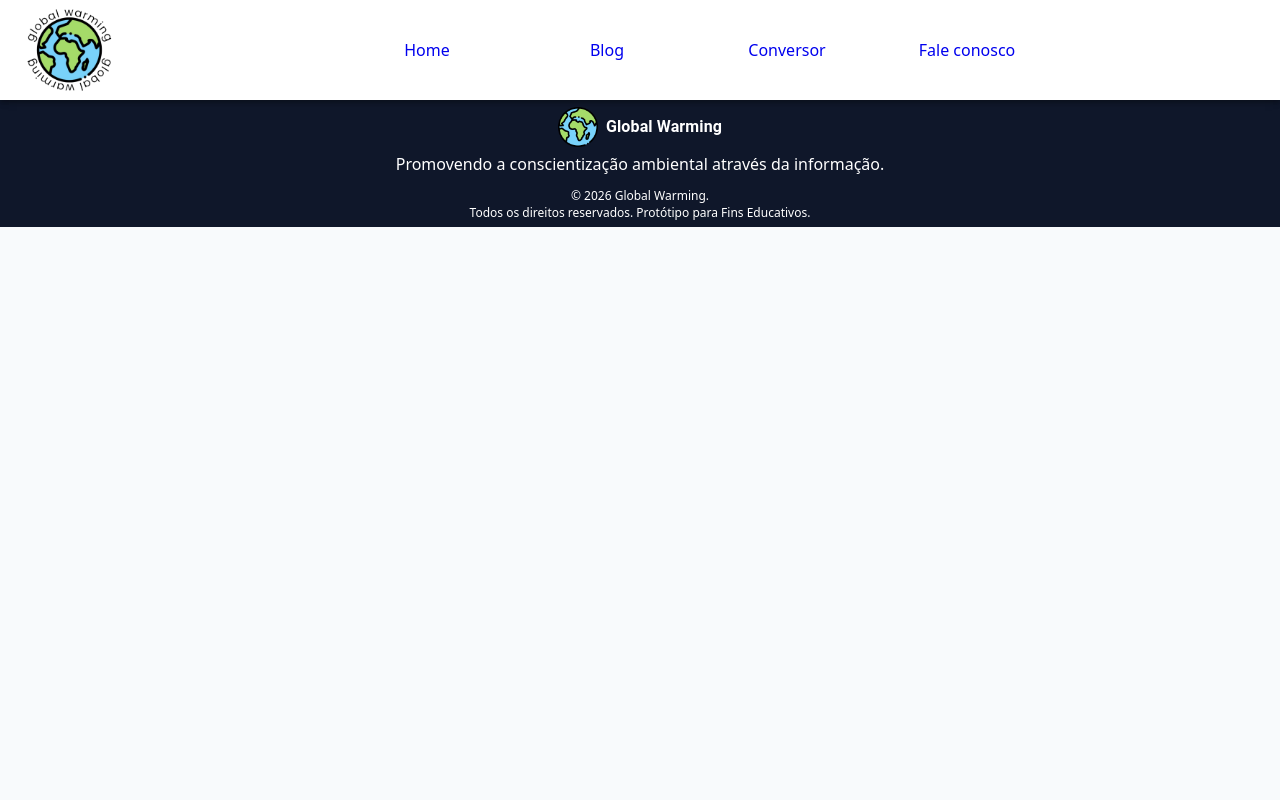
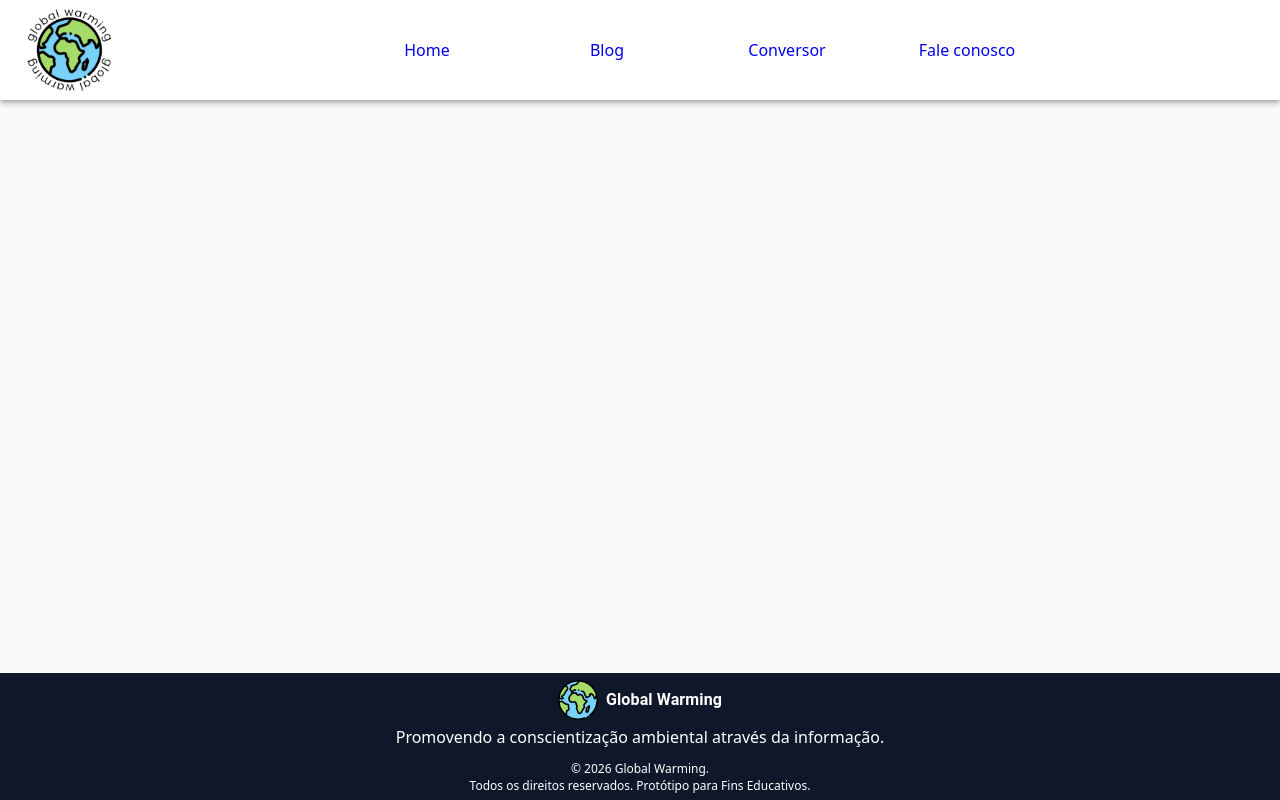
Before and after one commit to RobsonRomualdo/aquecimento_global, a React (Vite) app: page / in a window 1280 px wide. Built offline with nearby package versions, Linux system fonts and the light colour scheme.

Commit message:
fix:corrigindoFooter
Foi incluido o AppRoutes em uma Box do material UI e alterado propriedades do componente Footer. A combinação dessas modificações fixaram o rodapé no extremo inferior da tela.

```diff
--- a/src/App.jsx
+++ b/src/App.jsx
@@ -1,11 +1,15 @@
 import AppRoutes from './routes/router.jsx';
+import { Box } from '@mui/material';
 
 function App() {
 
   return (
     <>
-      <AppRoutes />
+      <Box sx={{display: 'flex', flexDirection: 'column', minHeight: '100vh'}}>
+        <AppRoutes />
+      </Box>
     </>
+
   )
 }
 
--- a/src/components/footer.jsx
+++ b/src/components/footer.jsx
@@ -3,7 +3,7 @@ import { Box, Typography } from '@mui/material';
 function Footer() {
     return (
 
-            <Box component="footer" sx={{width: '100%', height: '127px',left: 0, bottom: 0, backgroundColor: '#0F172A', display:"flex", justifyContent:"center", alignItems:"center", flexDirection:"column", color:"#ffffff"}}>
+            <Box component="footer" sx={{mt:"auto", width: '100%', height: '127px', backgroundColor: '#0F172A', display:"flex", justifyContent:"center", alignItems:"center", flexDirection:"column", color:"#ffffff"}}>
                 <Box sx={{ display: "flex", alignItems: "center", gap: "8px", marginBottom: "6px"}}>
                     <Box component="img" src='/src/images/terra.png' alt="terra" sx={{width:"40px"}}/>
                     <Typography variant="h6" component="h6" sx={{ fontWeight: "700", fontSize: "16px"}}>
@@ -22,6 +22,7 @@ function Footer() {
                     </Typography>
                 </Box>
             </Box>
+
     )
 }
 
```
